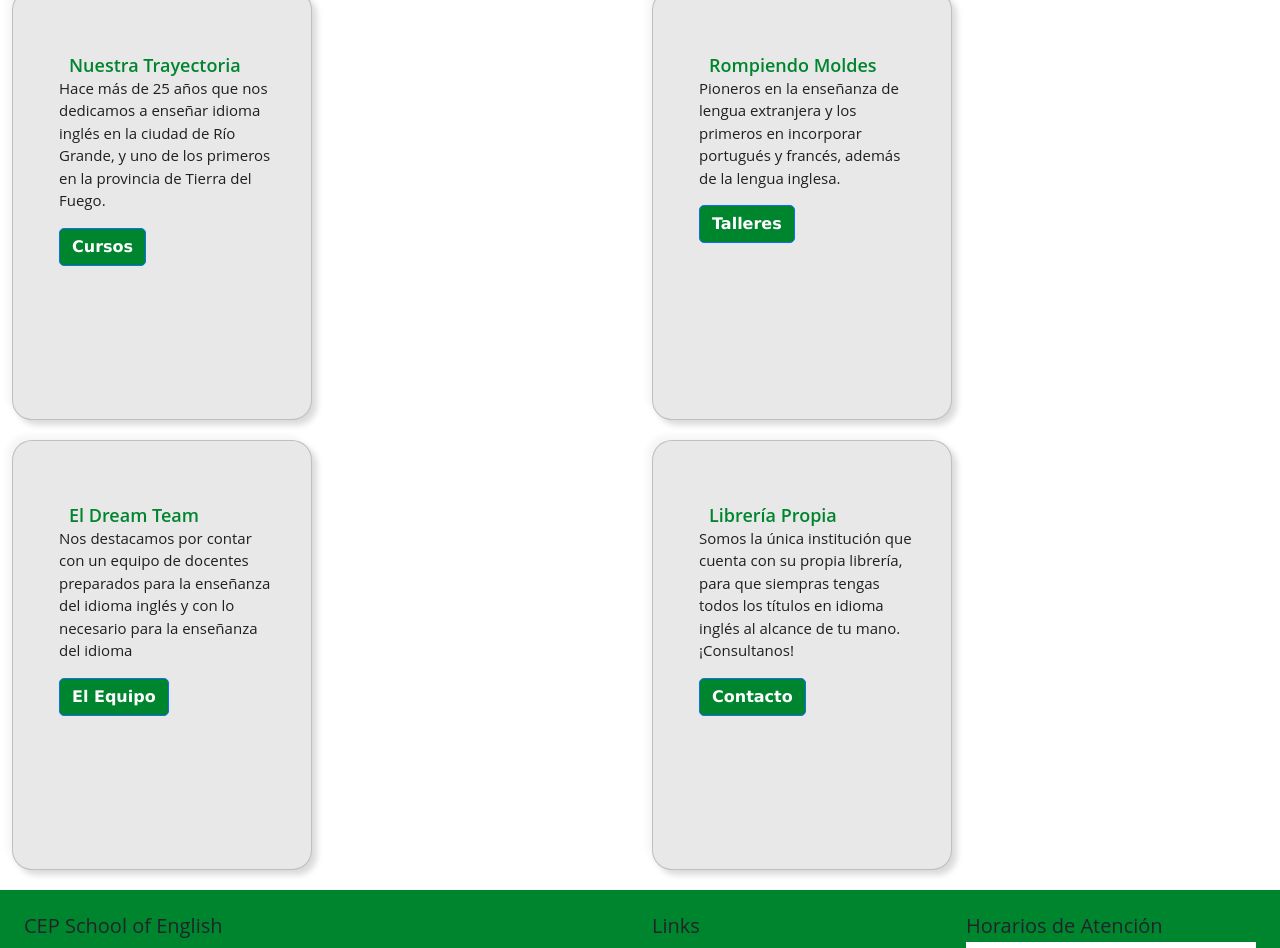
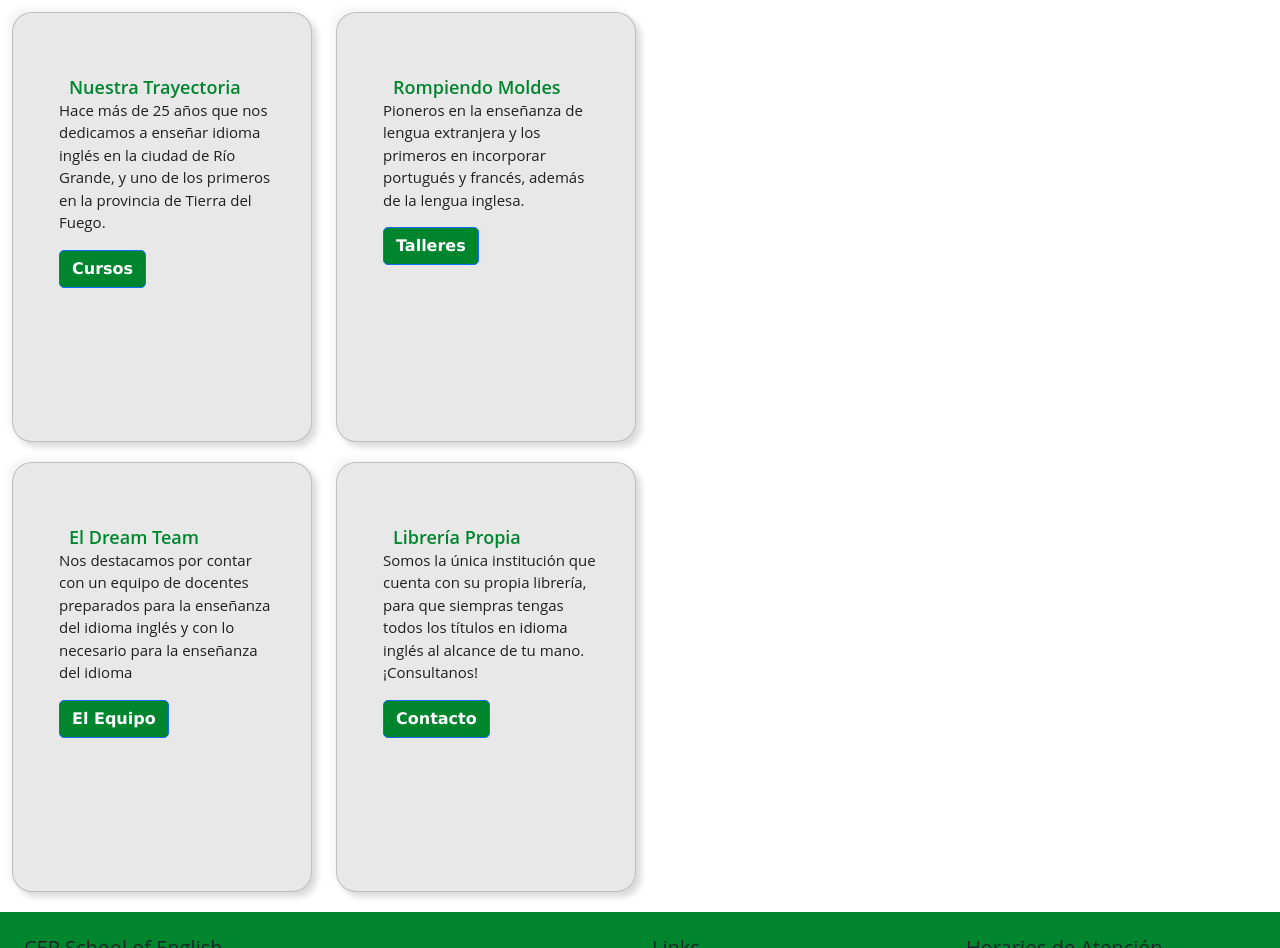
Before and after one commit to p3nguincarol/CEP, a website: page pages/nosotros.html in a window 1280 px wide. Shown: the part 152-1100 px from the top of the page. Drawn offline with nearby package versions, Linux system fonts and the light colour scheme.

Commit message:
subir archivos

```diff
--- a/css/cepstyle.css
+++ b/css/cepstyle.css
@@ -130,6 +130,7 @@
 /* Texto Presentación */
 .name-text {
   margin-top: 30px;
+  margin-bottom: 30px;
   text-align: center;
   font-size: 30px;
 }
--- a/pages/nosotros.html
+++ b/pages/nosotros.html
@@ -67,7 +67,7 @@
     <section class="us-section">
       <div class="container-fluid us-description">
         <div class="row">
-          <div class="col-sm-6">
+          <div class="col-sm-auto">
             <div class="card">
               <div class="card-body">
                 <h5 class="card-title">Nuestra Trayectoria</h5>
@@ -77,7 +77,7 @@
               </div>
             </div>
           </div>
-          <div class="col-sm-6">
+          <div class="col-sm-auto">
             <div class="card">
               <div class="card-body">
                 <h5 class="card-title">Rompiendo Moldes</h5>
@@ -89,7 +89,7 @@
           </div>
         </div>
         <div class="row">
-          <div class="col-sm-6">
+          <div class="col-sm-auto">
             <div class="card">
               <div class="card-body">
                 <h5 class="card-title">El Dream Team</h5>
@@ -99,7 +99,7 @@
               </div>
             </div>
           </div>
-          <div class="col-sm-6">
+          <div class="col-sm-auto">
             <div class="card">
               <div class="card-body">
                 <h5 class="card-title">Librería Propia</h5>
```
